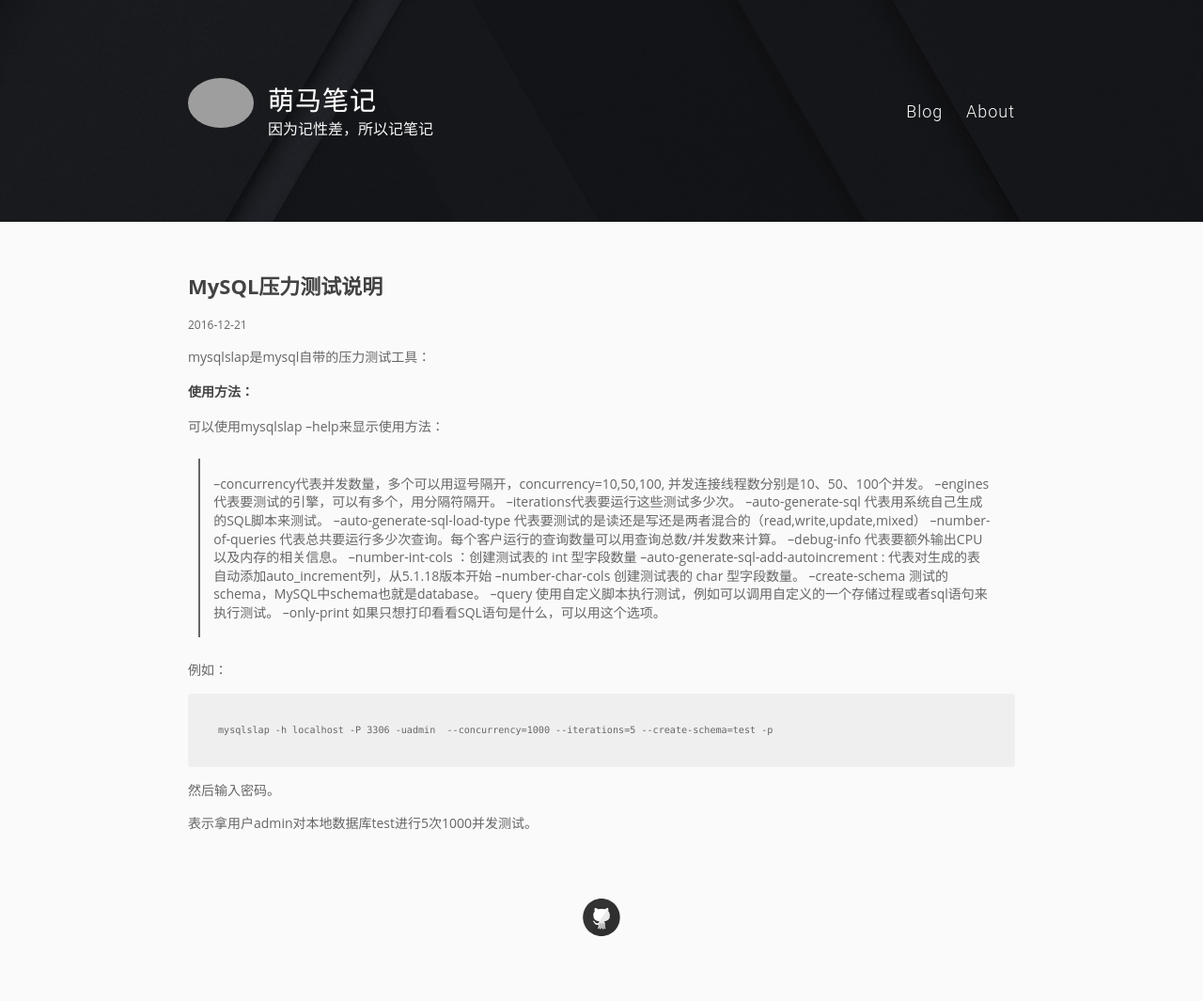
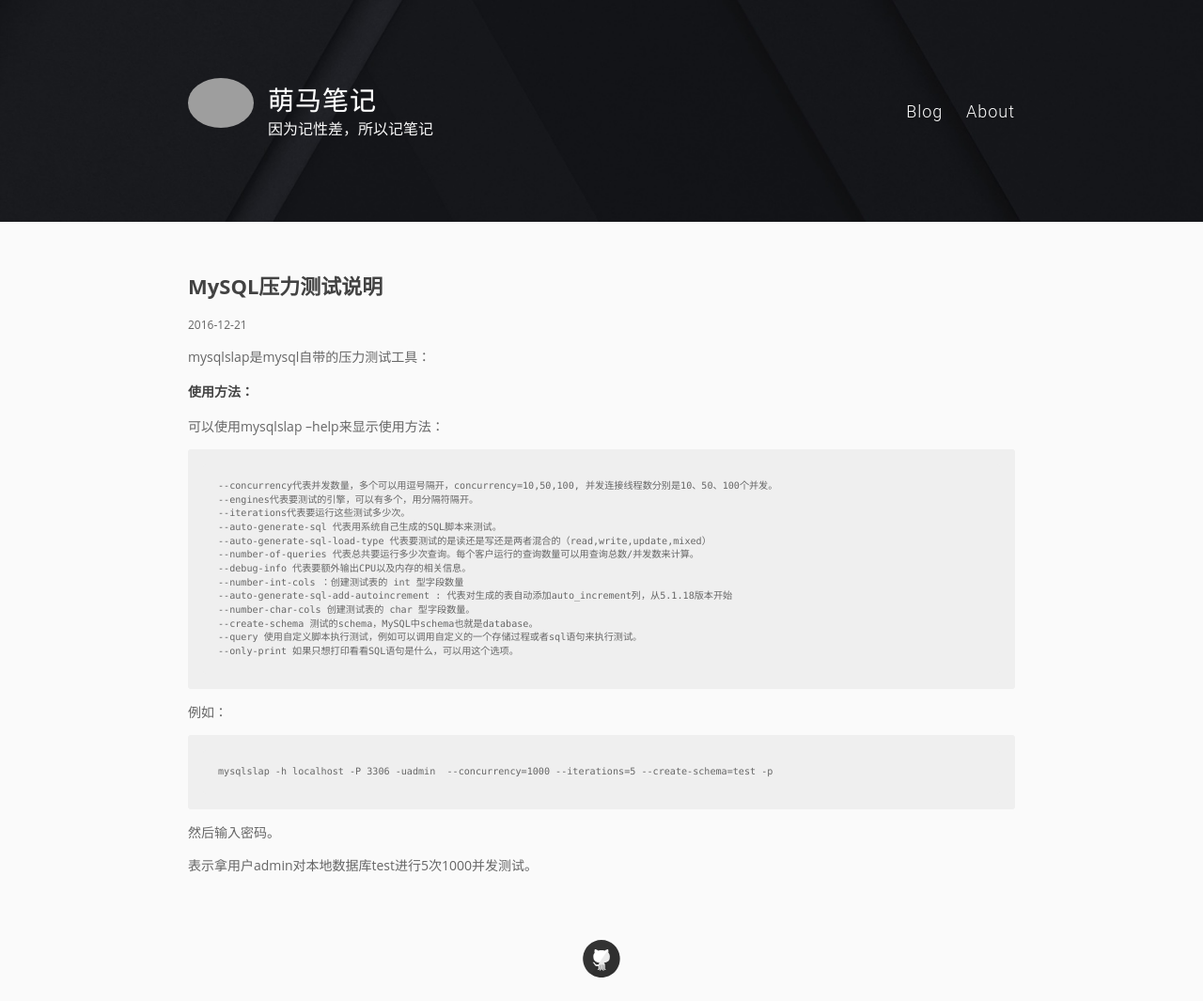
Before and after one commit to pingmalu/pingmalu.github.io, a Jekyll site: the page built from _posts/2016-12-21-MySQL压力测试说明.md, in a window 1280 px wide. Shown: the whole page at 94% size. Built offline with Jekyll 4.4.1, drawn with Linux system fonts in a browser that asks for light colours; nearby versions of some CDN libraries; before the commit the page ends 1020 px from its top, so only the background shows below that; grey boxes are pictures that could not be loaded.

Commit message:
'update'

```diff
--- a/_posts/2016-12-21-MySQL压力测试说明.md
+++ b/_posts/2016-12-21-MySQL压力测试说明.md
@@ -9,20 +9,19 @@
 
 可以使用mysqlslap --help来显示使用方法：
 
-> --concurrency代表并发数量，多个可以用逗号隔开，concurrency=10,50,100, 并发连接线程数分别是10、50、100个并发。
-> --engines代表要测试的引擎，可以有多个，用分隔符隔开。
-> --iterations代表要运行这些测试多少次。
-> --auto-generate-sql 代表用系统自己生成的SQL脚本来测试。
-> --auto-generate-sql-load-type 代表要测试的是读还是写还是两者混合的（read,write,update,mixed）
-> --number-of-queries 代表总共要运行多少次查询。每个客户运行的查询数量可以用查询总数/并发数来计算。
-> --debug-info 代表要额外输出CPU以及内存的相关信息。
-> --number-int-cols ：创建测试表的 int 型字段数量
-> --auto-generate-sql-add-autoincrement : 代表对生成的表自动添加auto_increment列，从5.1.18版本开始
-> --number-char-cols 创建测试表的 char 型字段数量。
-> --create-schema 测试的schema，MySQL中schema也就是database。
-> --query 使用自定义脚本执行测试，例如可以调用自定义的一个存储过程或者sql语句来执行测试。
-> --only-print 如果只想打印看看SQL语句是什么，可以用这个选项。
->
+    --concurrency代表并发数量，多个可以用逗号隔开，concurrency=10,50,100, 并发连接线程数分别是10、50、100个并发。
+    --engines代表要测试的引擎，可以有多个，用分隔符隔开。
+    --iterations代表要运行这些测试多少次。
+    --auto-generate-sql 代表用系统自己生成的SQL脚本来测试。
+    --auto-generate-sql-load-type 代表要测试的是读还是写还是两者混合的（read,write,update,mixed）
+    --number-of-queries 代表总共要运行多少次查询。每个客户运行的查询数量可以用查询总数/并发数来计算。
+    --debug-info 代表要额外输出CPU以及内存的相关信息。
+    --number-int-cols ：创建测试表的 int 型字段数量
+    --auto-generate-sql-add-autoincrement : 代表对生成的表自动添加auto_increment列，从5.1.18版本开始
+    --number-char-cols 创建测试表的 char 型字段数量。
+    --create-schema 测试的schema，MySQL中schema也就是database。
+    --query 使用自定义脚本执行测试，例如可以调用自定义的一个存储过程或者sql语句来执行测试。
+    --only-print 如果只想打印看看SQL语句是什么，可以用这个选项。
 
 
 例如：
```
